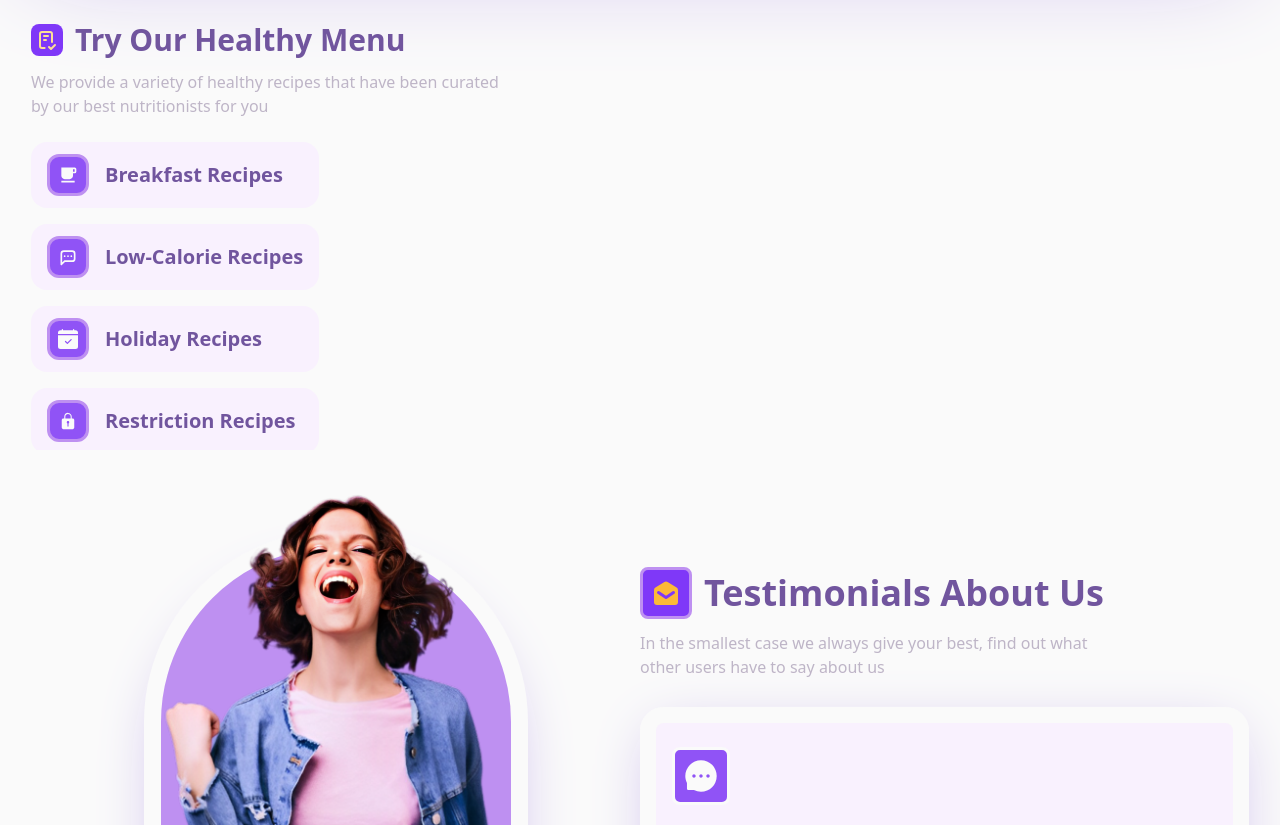
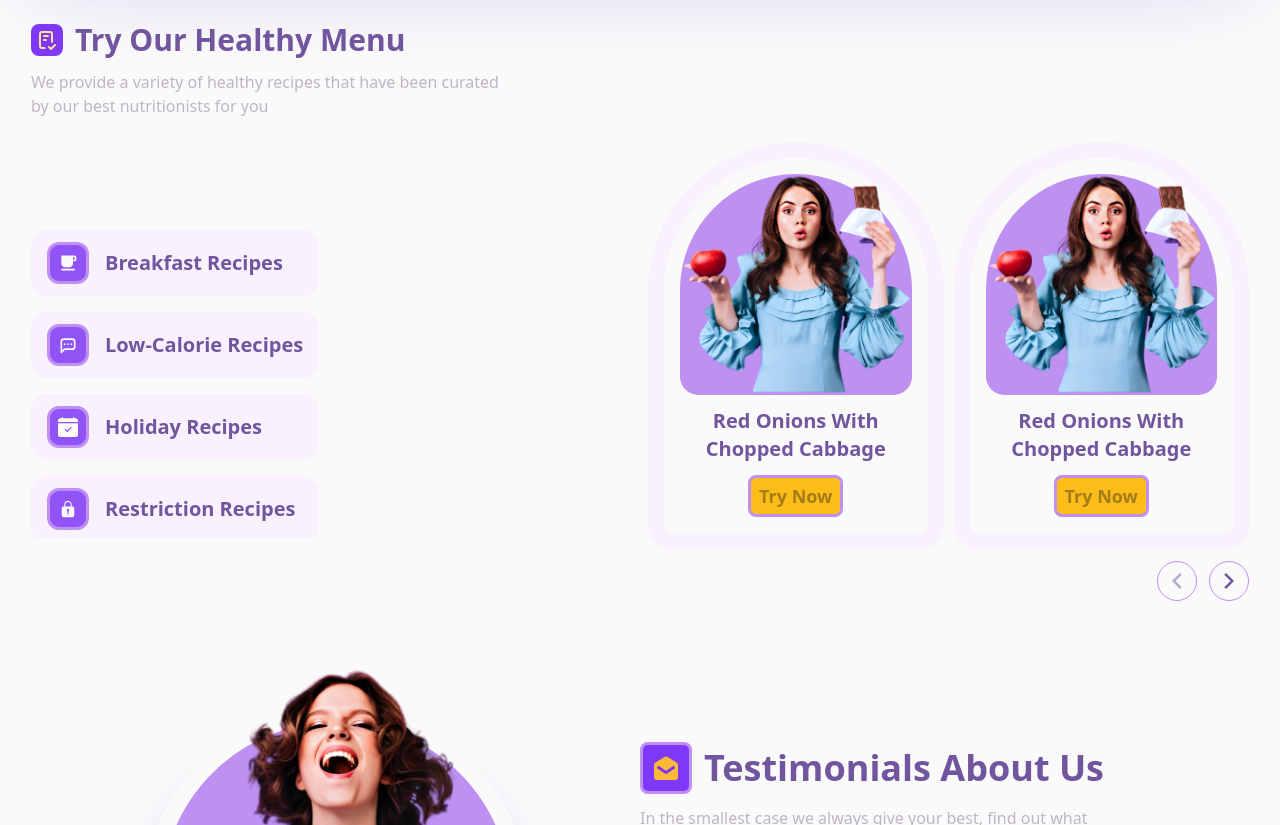
Before and after one commit to lakshmanb-0/eatly_landing_page, a React (Create React App) app: page / in a window 1280 px wide. Shown: the part 2120-2945 px from the top of the page. Built offline with nearby package versions, Linux system fonts and the light colour scheme.

Commit message:
components updated

```diff
--- a/src/components/Menu.jsx
+++ b/src/components/Menu.jsx
@@ -1,10 +1,21 @@
-import React from "react";
+import React, { useRef, useState } from "react";
+
+// react icons
 import { TbChecklist, TbMessageDots } from "react-icons/tb";
 import { MdFreeBreakfast } from "react-icons/md";
 import { BsFillCalendarCheckFill } from "react-icons/bs";
 import { IoIosLock } from "react-icons/io";
 
+// swiper
+import { Navigation } from "swiper";
+import { Swiper, SwiperSlide } from "swiper/react";
+import "swiper/css";
+import "swiper/css/navigation";
+import { RiArrowLeftSLine, RiArrowRightSLine } from "react-icons/ri";
+
 const Menu = () => {
+  const swiperRef = useRef(null);
+  const [disable, setDisable] = useState(true);
   const data = [
     {
       id: 1,
@@ -32,10 +43,12 @@ const Menu = () => {
       title: "Breakfast Recipes",
     },
   ];
+  const array = [1, 2, 3, 4, 5];
+
   return (
     <main className="px-4 py-10 max_width">
       {/* header  */}
-      <header>
+      <header className="flex justify-between gap-4">
         <div>
           <h1 className="text-purple_text font-bold space-x-3 text-xl flex items-center">
             <span className="bg-icon_bg text-icon_text p-1 text-2xl rounded-lg">
@@ -48,12 +61,13 @@ const Menu = () => {
             our best nutritionists for you
           </p>
         </div>
+        {/* arrow div  */}
       </header>
 
       {/* menu section  */}
-      <article className="grid md:grid-cols-2">
+      <article className="md:grid md:grid-cols-2 gap-4 items-center">
         {/* menu navbar  */}
-        <section className="flex md:flex-col gap-4 md:h-[20rem] md:w-[25rem] md:overflow-y-scroll w-full overflow-scroll md:overflow-x-hidden py-3">
+        <section className="flex md:flex-col gap-4 md:h-[20rem] md:w-[21rem] md:overflow-y-scroll w-full overflow-scroll md:overflow-x-hidden py-3">
           {data.map((item) => (
             <div
               key={item.id}
@@ -68,9 +82,62 @@ const Menu = () => {
             </div>
           ))}
         </section>
-
-        {/* menu lists  */}
-        <section></section>
+        <section className="w-full py-3">
+          {/* menu lists  */}
+          <Swiper
+            modules={[Navigation]}
+            slidesPerView={1}
+            spaceBetween={10}
+            loop={true}
+            breakpoints={{
+              500: {
+                slidesPerView: 2,
+              },
+            }}
+            onBeforeInit={(swiper) => {
+              swiperRef.current = swiper;
+            }}
+            onSlideChange={() => {
+              setDisable("");
+              swiperRef.current?.realIndex === 0 && setDisable(true);
+            }}
+            className="w-full"
+          >
+            {array.map((item) => (
+              <SwiperSlide key={item}>
+                <div className="border-[1rem] border-[#f9f1fe] rounded-t-full rounded-b-[100rem] p-4 text-center">
+                  <div className="bg-light_purple rounded-t-full rounded-b-[100rem]">
+                    <img
+                      src="/banner_header.png"
+                      alt="image_load"
+                      className=""
+                    />
+                  </div>
+                  <h1 className="font-bold text-xl text-purple_text py-3">
+                    Red Onions With Chopped Cabbage
+                  </h1>
+                  <button className="py-1">Try Now</button>
+                </div>
+              </SwiperSlide>
+            ))}
+          </Swiper>
+          <div className="space-x-3 flex items-center text-xl sm:text-3xl py-3 ml-auto w-fit">
+            <span
+              className={`rounded-full p-1 border border-light_purple text-purple_text cursor-pointer ${
+                disable ? "pointer-events-none text-purple_text/50 " : ""
+              } `}
+              onClick={() => swiperRef.current?.slidePrev()}
+            >
+              <RiArrowLeftSLine />
+            </span>
+            <span
+              className="rounded-full p-1 border border-light_purple text-purple_text cursor-pointer"
+              onClick={() => swiperRef.current?.slideNext()}
+            >
+              <RiArrowRightSLine />
+            </span>
+          </div>
+        </section>
       </article>
     </main>
   );
```
